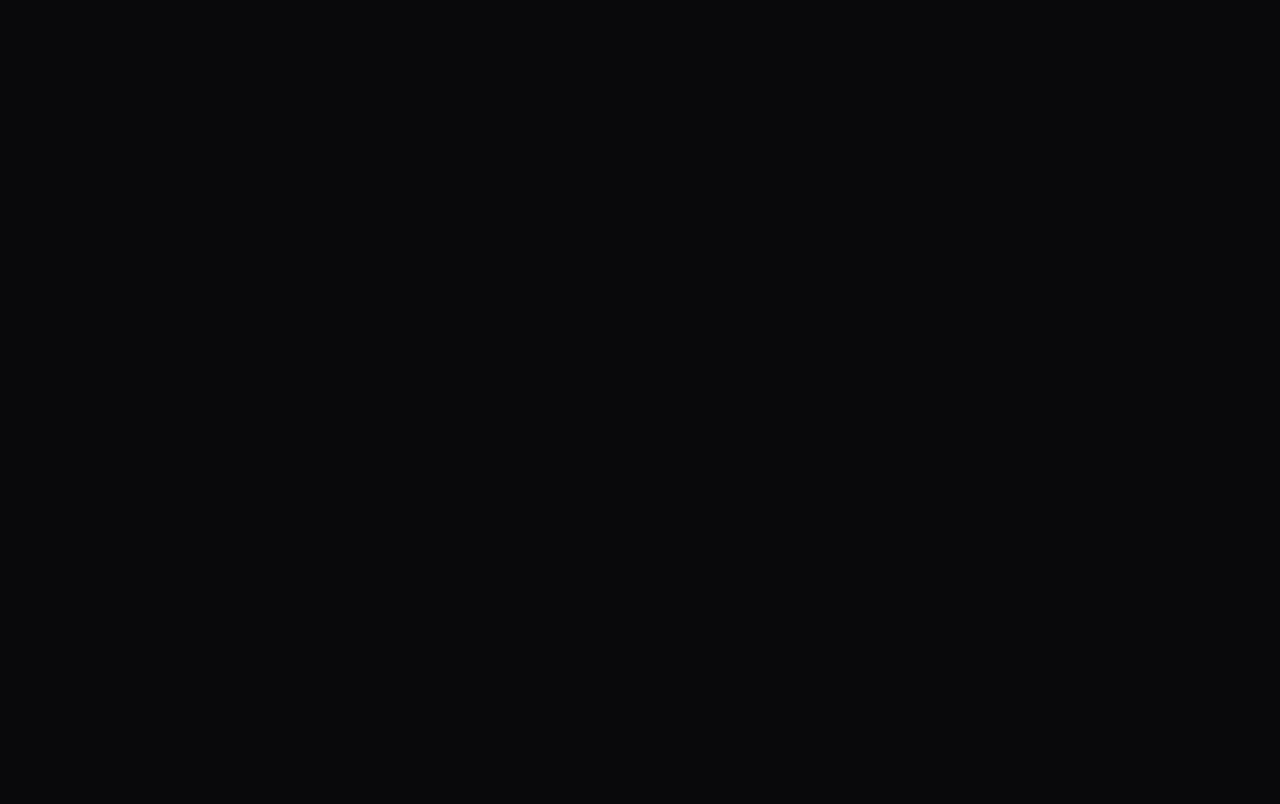
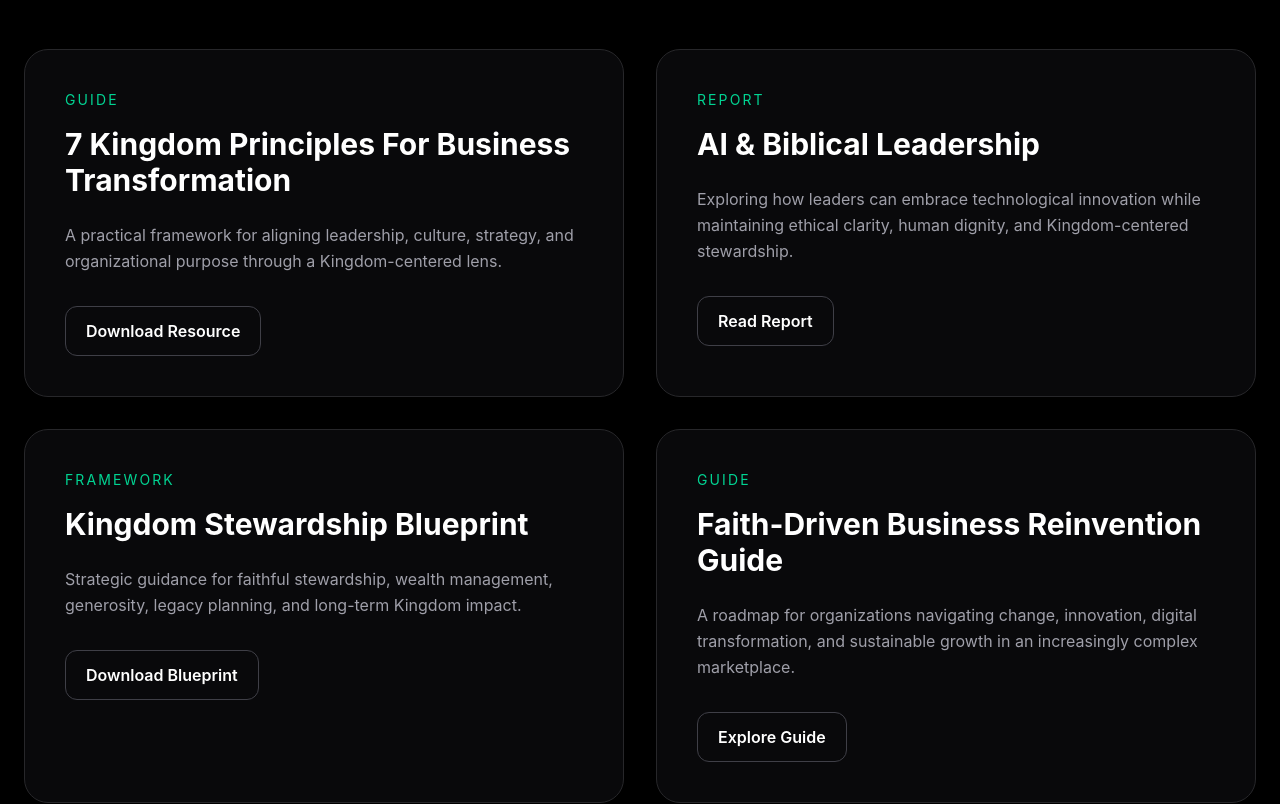
Before and after one commit to RogerWaltin/Business2Excel, a React (Vite) app in the folder Client/: page /Resources in a window 1280 px wide. Shown: the part 2460-3264 px from the top of the page. Before the commit the page ends 2418 px from the top, so only its background shows below. Built offline with nearby package versions, Linux system fonts and the light colour scheme.

Commit message:
Added featured resources

```diff
--- a/Client/src/Components/Resources/ResourcesFeatured.jsx
+++ b/Client/src/Components/Resources/FeaturedInsights.jsx
@@ -1,4 +1,4 @@
-export default function ResourcesFeatured() {
+export default function FeaturedInsights() {
     return (
         <section className="bg-zinc-950 py-32">
 
--- /dev/null
+++ b/Client/src/Components/Resources/FeaturedResources.jsx
@@ -0,0 +1,125 @@
+export default function FeaturedResources() {
+  return (
+    <section className="bg-black py-32">
+
+      <div className="mx-auto max-w-7xl px-6">
+
+        <p className="text-sm font-semibold uppercase tracking-[0.2em] text-emerald-400">
+          Featured Resources
+        </p>
+
+        <h2 className="mt-4 max-w-4xl text-4xl font-bold leading-tight tracking-tight text-white md:text-5xl">
+          Practical Frameworks For Leaders Building With Purpose
+        </h2>
+
+        <p className="mt-8 max-w-3xl text-lg leading-relaxed text-zinc-400">
+          Explore Business2Excel's flagship reports, guides, and strategic
+          frameworks designed to help leaders navigate disruption, strengthen
+          stewardship, and create lasting Kingdom impact.
+        </p>
+
+        <div className="mt-16 grid gap-8 lg:grid-cols-2">
+
+          {/* Resource 1 */}
+
+          <div className="rounded-3xl border border-zinc-800 bg-zinc-950 p-10">
+
+            <p className="text-sm uppercase tracking-[0.15em] text-emerald-400">
+              Guide
+            </p>
+
+            <h3 className="mt-4 text-3xl font-bold text-white">
+              7 Kingdom Principles For Business Transformation
+            </h3>
+
+            <p className="mt-6 leading-relaxed text-zinc-400">
+              A practical framework for aligning leadership, culture,
+              strategy, and organizational purpose through a Kingdom-centered
+              lens.
+            </p>
+
+            <button className="mt-8 rounded-xl border border-zinc-700 px-5 py-3 font-semibold text-white transition-all duration-300 hover:border-emerald-400 hover:text-emerald-400">
+              Download Resource
+            </button>
+
+          </div>
+
+          {/* Resource 2 */}
+
+          <div className="rounded-3xl border border-zinc-800 bg-zinc-950 p-10">
+
+            <p className="text-sm uppercase tracking-[0.15em] text-emerald-400">
+              Report
+            </p>
+
+            <h3 className="mt-4 text-3xl font-bold text-white">
+              AI & Biblical Leadership
+            </h3>
+
+            <p className="mt-6 leading-relaxed text-zinc-400">
+              Exploring how leaders can embrace technological innovation
+              while maintaining ethical clarity, human dignity, and
+              Kingdom-centered stewardship.
+            </p>
+
+            <button className="mt-8 rounded-xl border border-zinc-700 px-5 py-3 font-semibold text-white transition-all duration-300 hover:border-emerald-400 hover:text-emerald-400">
+              Read Report
+            </button>
+
+          </div>
+
+          {/* Resource 3 */}
+
+          <div className="rounded-3xl border border-zinc-800 bg-zinc-950 p-10">
+
+            <p className="text-sm uppercase tracking-[0.15em] text-emerald-400">
+              Framework
+            </p>
+
+            <h3 className="mt-4 text-3xl font-bold text-white">
+              Kingdom Stewardship Blueprint
+            </h3>
+
+            <p className="mt-6 leading-relaxed text-zinc-400">
+              Strategic guidance for faithful stewardship, wealth
+              management, generosity, legacy planning, and long-term
+              Kingdom impact.
+            </p>
+
+            <button className="mt-8 rounded-xl border border-zinc-700 px-5 py-3 font-semibold text-white transition-all duration-300 hover:border-emerald-400 hover:text-emerald-400">
+              Download Blueprint
+            </button>
+
+          </div>
+
+          {/* Resource 4 */}
+
+          <div className="rounded-3xl border border-zinc-800 bg-zinc-950 p-10">
+
+            <p className="text-sm uppercase tracking-[0.15em] text-emerald-400">
+              Guide
+            </p>
+
+            <h3 className="mt-4 text-3xl font-bold text-white">
+              Faith-Driven Business Reinvention Guide
+            </h3>
+
+            <p className="mt-6 leading-relaxed text-zinc-400">
+              A roadmap for organizations navigating change, innovation,
+              digital transformation, and sustainable growth in an
+              increasingly complex marketplace.
+            </p>
+
+            <button className="mt-8 rounded-xl border border-zinc-700 px-5 py-3 font-semibold text-white transition-all duration-300 hover:border-emerald-400 hover:text-emerald-400">
+              Explore Guide
+            </button>
+
+          </div>
+
+        </div>
+
+      </div>
+
+    </section>
+  )
+}
--- a/Client/src/Components/Resources/ResourcesHero.jsx
+++ b/Client/src/Components/Resources/Hero.jsx
@@ -1,4 +1,4 @@
-export default function ResourcesHero() {
+export default function Hero() {
   return (
     <section className="bg-black py-32">
 
--- a/Client/src/Pages/Resources.jsx
+++ b/Client/src/Pages/Resources.jsx
@@ -1,11 +1,14 @@
-import ResourcesFeatured from "../Components/Resources/ResourcesFeatured";
-import ResourcesHero from "../Components/Resources/ResourcesHero";
+import FeaturedInsights from "../Components/Resources/FeaturedInsights";
+import FeaturedResources from "../Components/Resources/FeaturedResources";
+import Hero from "../Components/Resources/Hero";
 
 export default function Resources() {
   return (
     <div>
-        <ResourcesHero />
-        <ResourcesFeatured />
+        <Hero />
+        <FeaturedInsights />
+        <FeaturedResources />
+
     </div>
   )
 }
```
